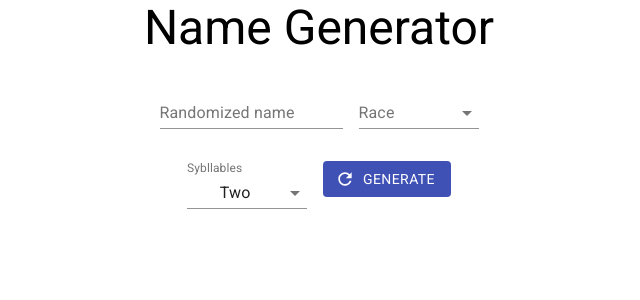
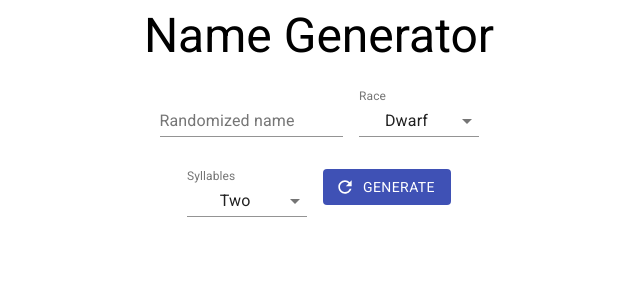
Before and after one commit to mvlasaty23/dnd-name-generator-pwa, a React (Create React App) app: page / in a window 1280 px wide. Shown: the top 300 px of the page, without its empty margins (321-961 px from the left). Built offline with nearby package versions, Linux system fonts and the light colour scheme.

Commit message:
cleanup css

```diff
--- a/src/App.css
+++ /dev/null
@@ -1,38 +0,0 @@
-.App {
-  text-align: center;
-}
-
-.App-logo {
-  height: 40vmin;
-  pointer-events: none;
-}
-
-@media (prefers-reduced-motion: no-preference) {
-  .App-logo {
-    animation: App-logo-spin infinite 20s linear;
-  }
-}
-
-.App-header {
-  background-color: #282c34;
-  min-height: 100vh;
-  display: flex;
-  flex-direction: column;
-  align-items: center;
-  justify-content: center;
-  font-size: calc(10px + 2vmin);
-  color: white;
-}
-
-.App-link {
-  color: #61dafb;
-}
-
-@keyframes App-logo-spin {
-  from {
-    transform: rotate(0deg);
-  }
-  to {
-    transform: rotate(360deg);
-  }
-}
--- a/src/App.tsx
+++ b/src/App.tsx
@@ -14,7 +14,6 @@ import {
 import RefreshIcon from '@material-ui/icons/Refresh';
 import 'fontsource-roboto';
 import React from 'react';
-import './App.css';
 
 const prefix = ['asd', 'das', 'sad', 'def', 'fed', 'aed', 'dea', 'oid', 'dio', 'odi', 'uid'];
 
@@ -22,12 +21,12 @@ const suffix = ['asd', 'das', 'sad', 'def', 'fed', 'aed', 'dea', 'oid', 'dio', '
 
 const useStyles = makeStyles((theme: Theme) =>
   createStyles({
+    app: {
+      textAlign: 'center',
+    },
     formControl: {
       margin: theme.spacing(1),
       minWidth: 120,
-    },
-    generateBtn: {
-      textAlign: 'left',
     },
   }),
 );
@@ -44,12 +43,12 @@ function App() {
       return value[0].toUpperCase() + value.slice(1);
     }
     const indezes = syllables.map((syllable) => randomizeIndex(syllable.length - 1));
-    return syllables.map((syllable, idx) => syllable[notSame(indezes[idx - 1])(indezes[idx])]).join(' ');
+    return firstUpper(syllables.map((syllable, idx) => syllable[notSame(indezes[idx - 1])(indezes[idx])]).join(' '));
   }
 
   const classes = useStyles();
 
-  const [race, setRace] = React.useState('');
+  const [race, setRace] = React.useState('dwarf');
   const handleRaceChange = (event: React.ChangeEvent<{ value: unknown }>) => {
     setRace(event.target.value as string);
   };
@@ -62,11 +61,11 @@ function App() {
   const [name, setName] = React.useState('');
 
   return (
-    <main className="App">
+    <main className={classes.app}>
       <Typography variant="h3" component="h2" gutterBottom>
         Name Generator
       </Typography>
-      <form className={classes.formControl}>
+      <form>
         <Grid container spacing={2}>
           <Grid item xs={12}>
             <FormControl className={classes.formControl}>
@@ -83,7 +82,7 @@ function App() {
           </Grid>
           <Grid item xs={12}>
             <FormControl className={classes.formControl}>
-              <InputLabel id="syllables-count-select-label">Sybllables</InputLabel>
+              <InputLabel id="syllables-count-select-label">Syllables</InputLabel>
               <Select
                 labelId="syllables-count-select-label"
                 id="syllables-count-select"
--- a/src/index.css
+++ /dev/null
@@ -1,13 +0,0 @@
-body {
-  margin: 0;
-  font-family: -apple-system, BlinkMacSystemFont, 'Segoe UI', 'Roboto', 'Oxygen',
-    'Ubuntu', 'Cantarell', 'Fira Sans', 'Droid Sans', 'Helvetica Neue',
-    sans-serif;
-  -webkit-font-smoothing: antialiased;
-  -moz-osx-font-smoothing: grayscale;
-}
-
-code {
-  font-family: source-code-pro, Menlo, Monaco, Consolas, 'Courier New',
-    monospace;
-}
--- a/src/index.tsx
+++ b/src/index.tsx
@@ -1,6 +1,5 @@
 import React from 'react';
 import ReactDOM from 'react-dom';
-import './index.css';
 import App from './App';
 import reportWebVitals from './reportWebVitals';
 
```
